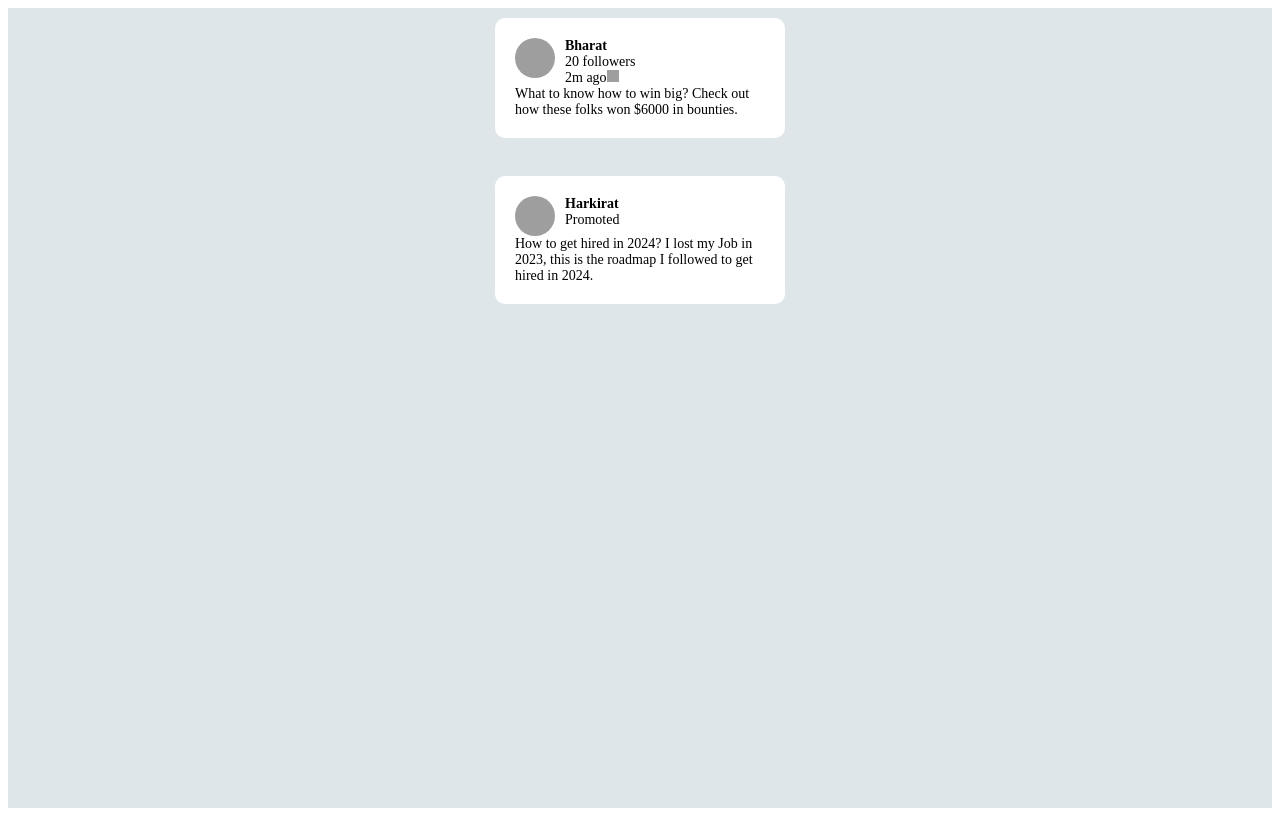
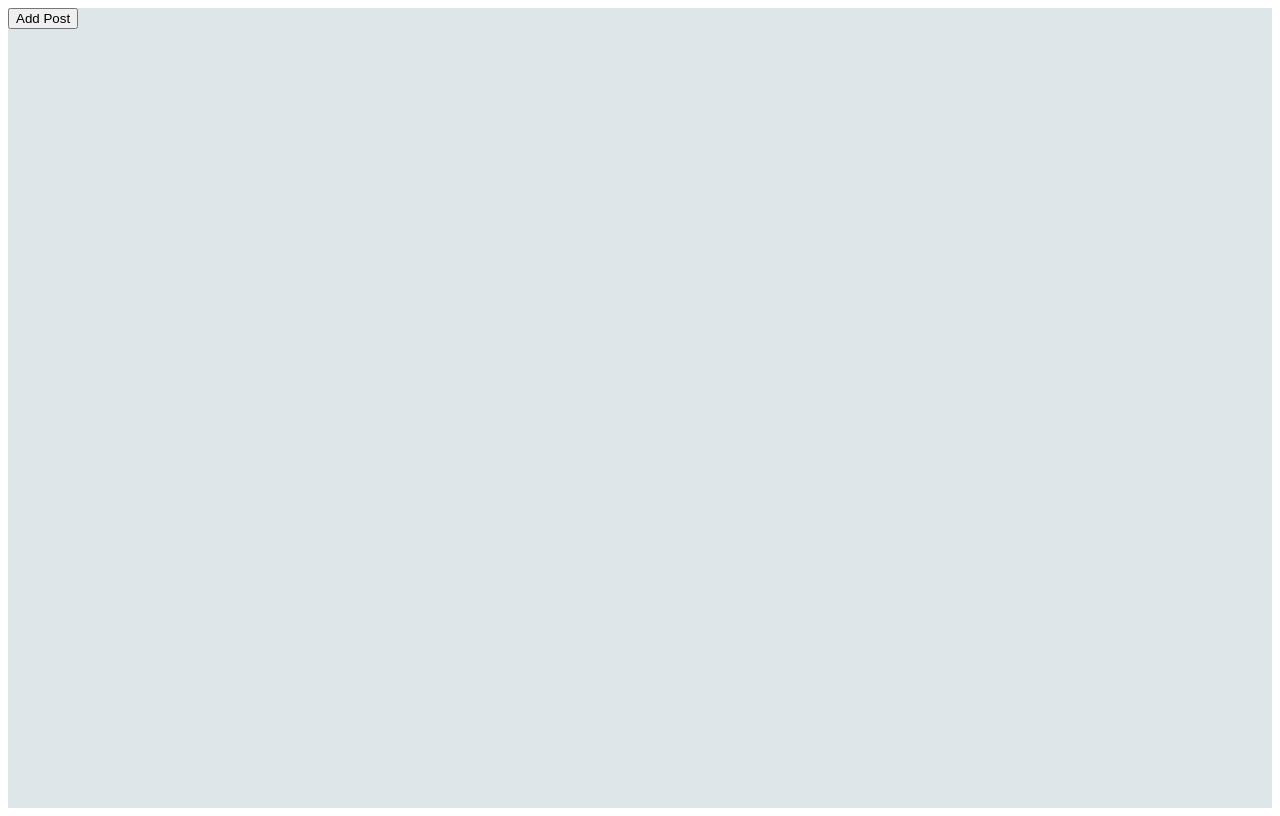
Before and after one commit to mehirk/Harkirat-s-Full-Stack-Course, a React (Vite) app in the folder week-9-offline-react/: page / in a window 1280 px wide. Built offline with nearby package versions, Linux system fonts and the light colour scheme; grey boxes are pictures that could not be loaded.

Commit message:
implemented dynamimc post adding on a button

```diff
--- a/week-9-offline-react/src/App.jsx
+++ b/week-9-offline-react/src/App.jsx
@@ -1,73 +1,39 @@
+import { PostComponent } from "./Posts";
+import { useState } from "react";
+
 function App() {
-    // return JSX that will be rendered
+
+    const [posts, setPosts] = useState([])
+
+    const postComponents = posts.map(post => <PostComponent
+        name={post.name}
+        subtitle={post.subtitle}
+        time={post.time}
+        image={post.image}
+        description={post.description}
+    />)
+
+    function addPost() {
+        setPosts([...posts, {
+            name: "mehir",
+            subtitle: "10,000 followers",
+            time: "2m ago",
+            image: "https://appx-wsb-gcp.akamai.net.in/subject/2023-01-17-0.17044360120951185.jpg",
+            description: "Want to know how to win big? Check out how these folks won $6000 in bounties."
+
+        }])
+    }
+
     return (
-        // Apply inline styles to the div element
-        <div style={{ backgroundColor: "#dfe6e9", height: "100vh" }}>
-            <div style={{ display: "flex", justifyContent: "center", }}>
+        <div style={{ background: "#dfe6e9", height: "100vh", }}>
+            <button onClick={addPost}>Add Post</button>
+            <div style={{ display: "flex", justifyContent: "center" }}>
                 <div>
-                    <div>
-                        <PostComponent
-                            name={"Bharat"}
-                            subtitle={"20 followers"}
-                            time={"2m ago"}
-                            image={"https://imgs.search.brave.com/F5OoHgfmJlOgbB00VWzyvvcxuQZk7JOPrCYV51JMmNU/rs:fit:860:0:0:0/g:ce/aHR0cHM6Ly9tZWRp/YS5nZXR0eWltYWdl/cy5jb20vaWQvMTI3/Mzc5NDUyL3Bob3Rv/L2tpdHR5LmpwZz9z/PTYxMng2MTImdz0w/Jms9MjAmYz13UWcw/TXdTcXJxZkkzWHdN/WGREVjhkY2RZMlNH/WVh2YndPdE12cUxX/UWpJPQ"}
-                            description={"What to know how to win big? Check out how these folks won $6000 in bounties."}
-                        />
-                        <br />
-                    </div>
-                    <div>
-                        <div>
-                            <PostComponent
-                                name={"Harkirat"}
-                                subtitle={"Promoted"}
-                                image={"https://appx-wsb-gcp-mcdn.akamai.net.in/subject/2023-01-17-0.17044360120951185.jpg"}
-                                description={"How to get hired in 2024? I lost my Job in 2023, this is the roadmap I followed to get hired in 2024."}
-                            />
-                            <br />
-                        </div>
-                    </div>
-                    <div>
-                    </div>
+                    {postComponents}
                 </div>
             </div>
         </div>
-    );
+    )
 }
 
-// Create a style object to apply styles to the div element in PostComponent
-const style = {
-    width: 250,
-    backgroundColor: "white",
-    borderRadius: 10,
-    borderColor: "gray",
-    borderWidth: 1,
-    padding: 20,
-    margin: 10,
-};
-
-// Create a function component named PostComponent with props to render it in the App component
-function PostComponent({ name, subtitle, time, image, description }) {
-    // return JSX that will be rendered
-    return (
-        // Apply style object to the div element
-        <div style={style}>
-            {/* display the name, subtitle, time, image, and description using props */}
-            <div style={{ display: "flex" }}>
-                <img src={image} style={{ width: 40, height: 40, borderRadius: 40 }} />
-                <div style={{ fontSize: 14, marginLeft: 10 }}>
-                    <b>{name}</b>
-                    <div>{subtitle}</div>
-                    {time !== undefined &&<div style={{display: "flex"}}>
-                        <div>{time}</div>
-                        <img src={"https://media.istockphoto.com/id/931336618/vector/clock-vector-icon-isolated.jpg?s=612x612&w=0&k=20&c=I8EBJl8i6olqcrhAtKko74ydFEVbfCQ6s5Pbsx6vfas="} style={{ width: 12, height: 12}} />
-                    </div>}
-                </div>
-            </div>
-
-            <div style={{ fontSize: 14 }}>{description}</div>
-        </div>
-    );
-}
-
-// Export App Component to use it in other components
-export default App;
+export default App
--- /dev/null
+++ b/week-9-offline-react/src/Posts.jsx
@@ -0,0 +1,27 @@
+
+const style = { width: 200, backgroundColor: "white", borderRadius: 10, borderColor: "gray", borderWidth: 1, padding: 20 }
+
+export function PostComponent({name, subtitle, time, image, description}) {
+  return <div style={style}>
+    <div style={{display: "flex"}}>
+      <img src={image} style={{
+        width: 30,
+        height: 30,
+        borderRadius: 20
+      }} />
+      <div style={{fontSize: 10, marginLeft: 10}}>
+        <b>
+          {name}
+        </b>
+        <div>{subtitle}</div>
+        {(time !== undefined) ? <div style={{display: 'flex'}}>
+          <div>{time}</div>
+          <img src={"https://media.istockphoto.com/id/931336618/vector/clock-vector-icon-isolated.jpg?s=612x612&w=0&k=20&c=I8EBJl8i6olqcrhAtKko74ydFEVbfCQ6s5Pbsx6vfas="} style={{width: 12, height: 12}} />
+        </div> : null}
+      </div>
+    </div>
+    <div style={{fontSize: 12}}>
+     {description}
+    </div>
+ </div>
+}
```
